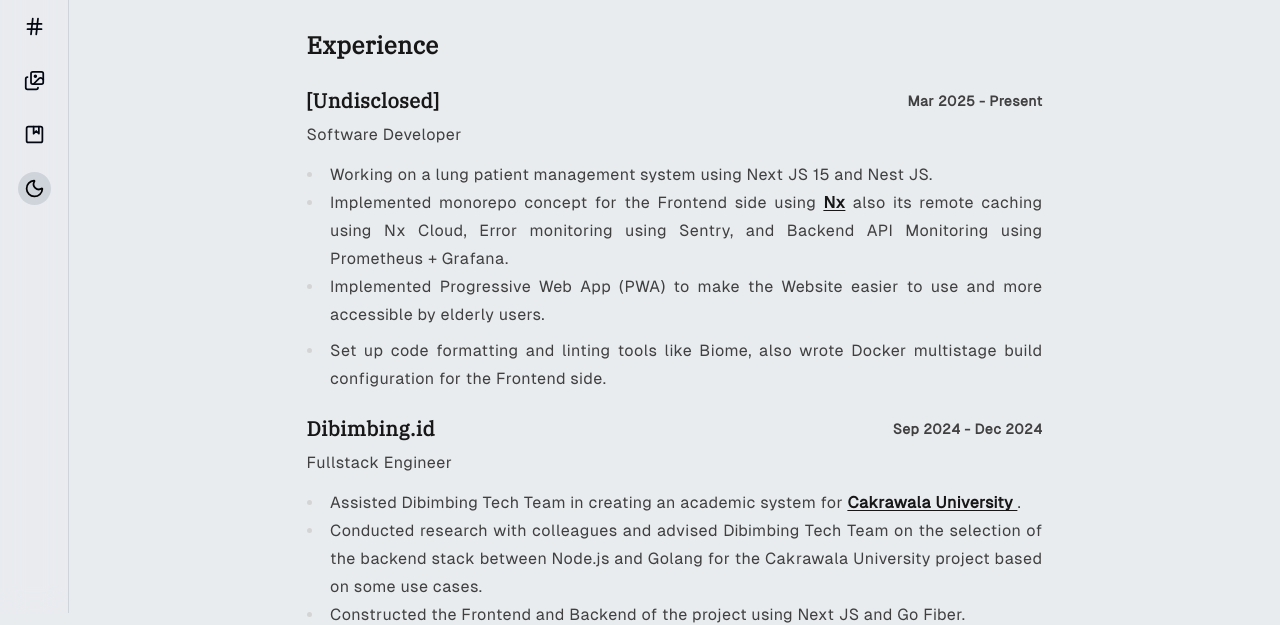
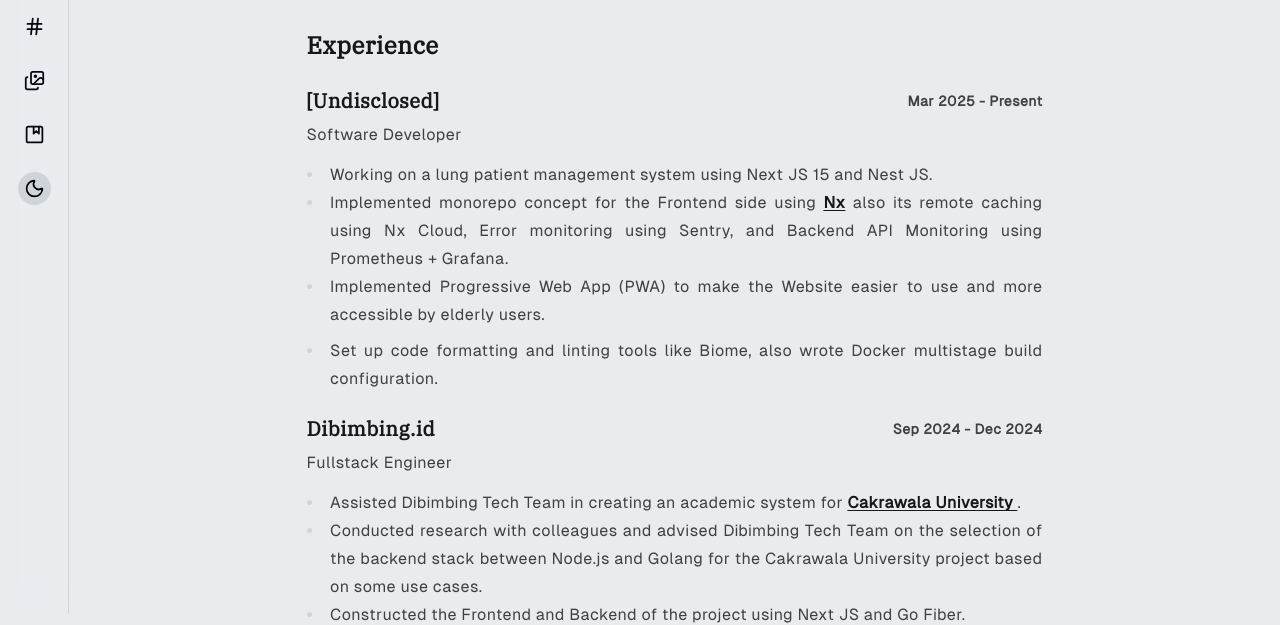
Before and after one commit to haikelz/ikuyo, an Astro site in the folder apps/web/: page / in a window 1280 px wide. Shown: the part 187-812 px from the top of the page. Built offline with nearby package versions, Linux system fonts and the light colour scheme; Astro itself is replaced by a stand-in of ours.

Commit message:
feat: new experience

```diff
--- a/apps/web/src/pages/index.astro
+++ b/apps/web/src/pages/index.astro
@@ -92,7 +92,7 @@
             <li>
               <p class="!my-0">
                 Set up code formatting and linting tools like Biome, also wrote
-                Docker multistage build configuration for the Frontend side.
+                Docker multistage build configuration.
               </p>
             </li>
           </ul>
```
